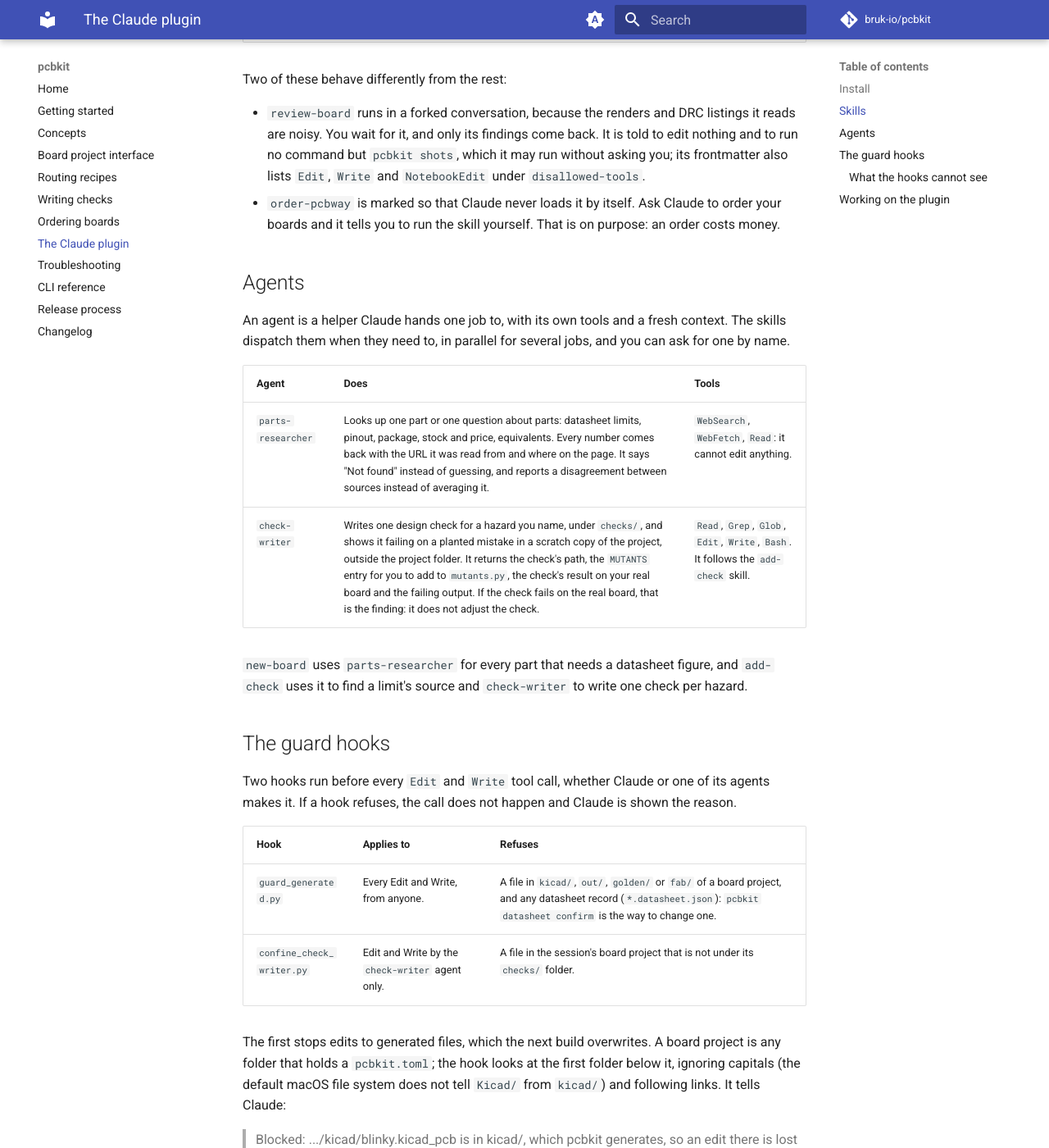
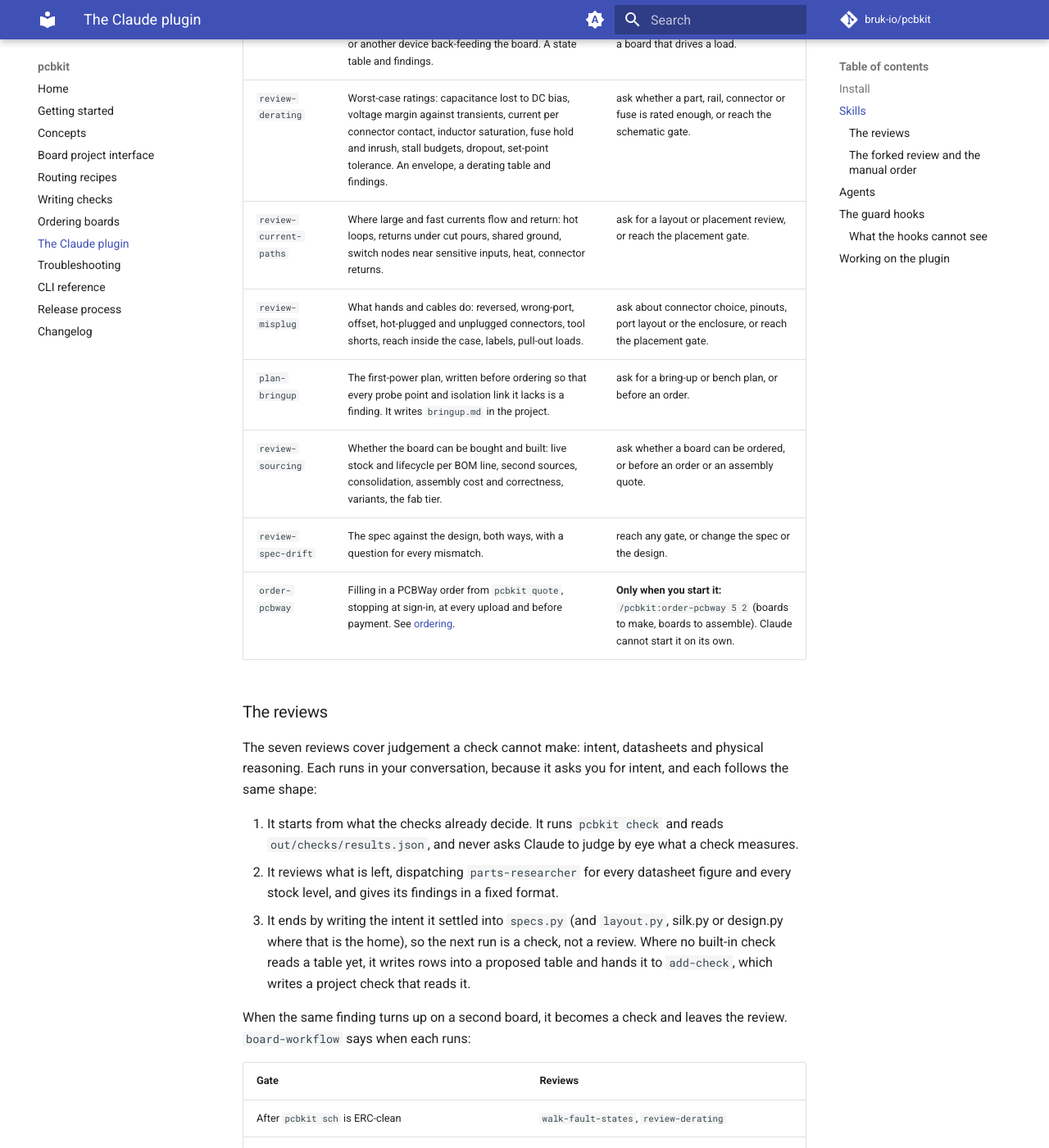
Before and after one commit to bruk-io/pcbkit, an MkDocs documentation site: the page built from docs/claude-plugin.md, in a window 1280 px wide and 1400 px high, scrolled down 1577 px. Shown: the whole window at 82% size. Built offline with MkDocs 1.6.1 and Material for MkDocs 9.7.7, drawn with Linux system fonts in a browser that asks for light colours; comment, search, counter and statistics services are not loaded; the version menu is left out; some of the changed text lies outside the part shown.

Commit message:
Document the review skills: gates, what each writes, proposed tables
docs/claude-plugin.md lists the seven reviews, the gate each runs at, the
tables each writes and the proposed tables it hands to add-check; the README
names them; the plan marks steps 2 to 4 done.

Co-Authored-By: Claude Opus 5.5 <noreply@anthropic.com>
Claude-Session: https://claude.ai/code/session_01THvm9tvPWHJYgds7ZBy65b

```diff
--- a/docs/claude-plugin.md
+++ b/docs/claude-plugin.md
@@ -3,7 +3,8 @@
 pcbkit ships a Claude Code plugin in the same repository: the repository root is the plugin
 root. It teaches Claude the pcbkit workflow, keeps Claude's edits out of the files pcbkit
 generates, and can fill in a PCBWay order, stopping at sign-in, at every upload and before
-payment. It has five skills, two agents and two hooks, and no server of its own: everything
+payment, and runs design reviews at the gates between schematic, placement and order. It
+has twelve skills, two agents and two hooks, and no server of its own: everything
 Claude does to a board is a `pcbkit` command you could type.
 
 ## Install
@@ -42,7 +43,59 @@ description at the top of it. You can also run one by name, with the plugin's na
 | `new-board` | Starting a board: it interviews you once, runs `pcbkit doctor`, `pcbkit new` and `pcbkit setup`, fills in `design.py`, `layout.py`, `specs.py` and `pcbkit.toml`, and gets the first `pcbkit build` clean. | ask to design or start a new board, or turn a circuit idea into a KiCad board, and there is no `pcbkit.toml` for it yet. |
 | `add-check` | Writing a design check with a sourced limit, and proving it fails: a planted mistake in `mutants.py` for a circuit check, or in a scratch copy for a copper or board check. It never loosens a limit to get a green run. | say "add a check", "make sure X can never happen" or "test that this stays under that", or want a datasheet limit or a layout rule enforced. |
 | `review-board` | A layout review from the pictures and the DRC report: signals under a switching regulator, pours cut into islands or thin necks, slivers. It returns findings only, most serious first and at most twelve, and edits nothing. | ask for a layout review or a second look at the routed board. With `/pcbkit:review-board`, anything you add after it (a region name, a concern) is the focus. |
+| `walk-fault-states` | The fault-state walk: what every output and rail enable does with the controller absent, in reset, hung, on USB only, in a brownout, with the stop open or another device back-feeding the board. A state table and findings. | ask whether a board is fail-safe or what happens when the controller dies, or reach the schematic gate on a board that drives a load. |
+| `review-derating` | Worst-case ratings: capacitance lost to DC bias, voltage margin against transients, current per connector contact, inductor saturation, fuse hold and inrush, stall budgets, dropout, set-point tolerance. An envelope, a derating table and findings. | ask whether a part, rail, connector or fuse is rated enough, or reach the schematic gate. |
+| `review-current-paths` | Where large and fast currents flow and return: hot loops, returns under cut pours, shared ground, switch nodes near sensitive inputs, heat, connector returns. | ask for a layout or placement review, or reach the placement gate. |
+| `review-misplug` | What hands and cables do: reversed, wrong-port, offset, hot-plugged and unplugged connectors, tool shorts, reach inside the case, labels, pull-out loads. | ask about connector choice, pinouts, port layout or the enclosure, or reach the placement gate. |
+| `plan-bringup` | The first-power plan, written before ordering so that every probe point and isolation link it lacks is a finding. It writes `bringup.md` in the project. | ask for a bring-up or bench plan, or before an order. |
+| `review-sourcing` | Whether the board can be bought and built: live stock and lifecycle per BOM line, second sources, consolidation, assembly cost and correctness, variants, the fab tier. | ask whether a board can be ordered, or before an order or an assembly quote. |
+| `review-spec-drift` | The spec against the design, both ways, with a question for every mismatch. | reach any gate, or change the spec or the design. |
 | `order-pcbway` | Filling in a PCBWay order from `pcbkit quote`, stopping at sign-in, at every upload and before payment. See [ordering](ordering.md). | **Only when you start it:** `/pcbkit:order-pcbway 5 2` (boards to make, boards to assemble). Claude cannot start it on its own. |
+
+### The reviews
+
+The seven reviews cover judgement a check cannot make: intent, datasheets and physical
+reasoning. Each runs in your conversation, because it asks you for intent, and each
+follows the same shape:
+
+1. It starts from what the checks already decide. It runs `pcbkit check` and reads
+   `out/checks/results.json`, and never asks Claude to judge by eye what a check
+   measures.
+2. It reviews what is left, dispatching `parts-researcher` for every datasheet figure
+   and every stock level, and gives its findings in a fixed format.
+3. It ends by writing the intent it settled into `specs.py` (and `layout.py`, silk.py or
+   design.py where that is the home), so the next run is a check, not a review. Where no
+   built-in check reads a table yet, it writes rows into a proposed table and hands it to
+   `add-check`, which writes a project check that reads it.
+
+When the same finding turns up on a second board, it becomes a check and leaves the
+review. `board-workflow` says when each runs:
+
+| Gate | Reviews |
+|---|---|
+| After `pcbkit sch` is ERC-clean | `walk-fault-states`, `review-derating` |
+| After `pcbkit build`, before routing is final | `review-current-paths`, `review-misplug` |
+| After `pcbkit route`, before `pcbkit promote` | `review-board` |
+| After `pcbkit finalize` and a full `pcbkit check`, before an order | `plan-bringup`, `review-sourcing`, then `/pcbkit:order-pcbway` |
+| Every gate | `review-spec-drift` |
+
+What each writes:
+
+| Review | Tables it writes | Proposed tables it hands to `add-check` |
+|---|---|---|
+| `walk-fault-states` | `SUPPLY_PINS`; `GPIO_SCENARIOS`, `STRAP_SCENARIO` (ESP32-S3); `scenario` keywords in circuits.py | `FAULT_STATES` |
+| `review-derating` | `STRESS_SCENARIOS`, `CAP_VRATED`, `RESISTOR_POWER_W`, `SUPPLY_LIMITS`, `SUPPLY_PINS`, `COPPER_BUDGETS` | `CONTACT_RATINGS`, `SEMI_VRATED` |
+| `review-current-paths` | `COUPLING`, `SENSE_LOOPS`, `DECOUPLING`, `COPPER_SEGMENTS`, `SUPPLY_REGULATION`, `RESERVED_COPPER`; `[stitch] dense`; `SHOTS` | `PART_SPACING`; `HOT_LOOPS` and `REFERENCE_PLANES` wait for four layers |
+| `review-misplug` | `WIRE_PADS`, `GPIO_SCENARIOS` (ESP32-S3), `CONN_LABELS` in silk.py | `PIN_NETS`, `MATING` |
+| `plan-bringup` | `SUPPLY_PINS`, `dnp` in design.py, `SHOTS` | `TEST_POINTS`, `PROBE_KEEPAWAY`, `ENABLE_LINKS`, `I2C_EXPECTED` |
+| `review-sourcing` | `mpn`, `dnp` and decision comments in design.py, bom.py overrides, `POWER_FOOTPRINTS`, `CAP_VRATED` | `POLARITY_MARKS`, `FIDUCIALS`, `BOTTOM_PARTS` |
+| `review-spec-drift` | layout.py `W`, `H`, `HOLES`; `[stackup]`; `SUPPLY_PINS`, `I2C_BUSES`, `PINOUT`, `DEVKIT_GPIO`, `ANALOG_NETS` | `PIN_NETS`, `PORT_EDGES`, `EXCLUSIONS`, `POWER_PATHS`, `I2C_EXPECTED` |
+
+The tables of the built-in checks are in
+[Built-in groups and what they read](project-interface.md#built-in-groups-and-what-they-read).
+A datasheet review joins them once part files are settled.
+
+### The forked review and the manual order
 
 Two of these behave differently from the rest:
 
@@ -67,7 +120,8 @@ by name.
 
 `new-board` uses `parts-researcher` for every part that needs a datasheet figure, and
 `add-check` uses it to find a limit's source and `check-writer` to write one check per
-hazard.
+hazard. The reviews use `parts-researcher` for datasheet figures, curves and live stock,
+and hand proposed tables to `add-check`.
 
 ## The guard hooks
 
```
Also changed, not shown: README.md (+3 -1 lines), plans/wp16-review-skills.md (+3 -3 lines).
